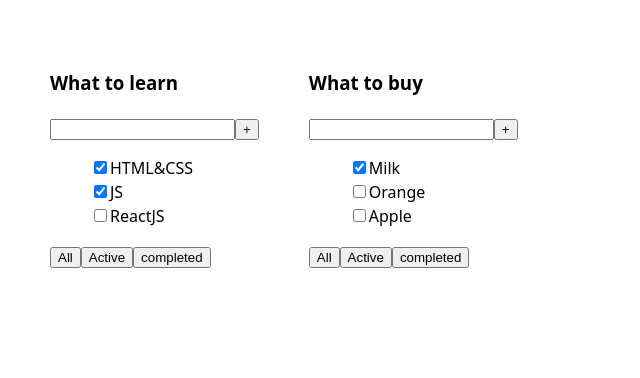
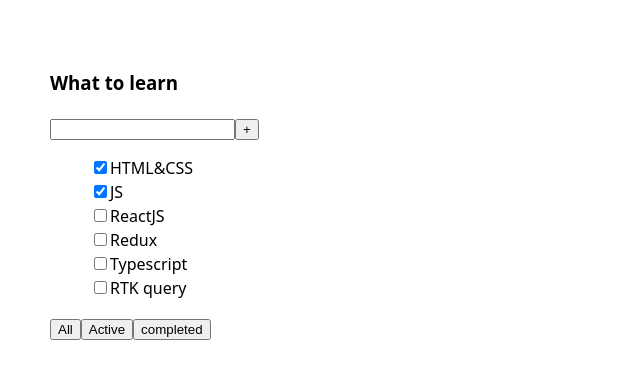
Before and after one commit to ElenaWebDev984/todolist_repetition, a React (Vite) app: page / in a window 1280 px wide. Shown: the top 378 px of the page, without its empty margins (0-640 px from the left). Built offline with nearby package versions, Linux system fonts and the light colour scheme.

Commit message:
preparation for lesson 2

```diff
--- a/src/App.tsx
+++ b/src/App.tsx
@@ -7,18 +7,15 @@ export const App = () => {
         { id: 1, title: 'HTML&CSS', isDone: true },
         { id: 2, title: 'JS', isDone: true },
         { id: 3, title: 'ReactJS', isDone: false },
+        { id: 4, title: 'Redux', isDone: false },
+        { id: 5, title: 'Typescript', isDone: false },
+        { id: 6, title: 'RTK query', isDone: false },
     ]
 
-    const tasks2: Tasks[] = [
-        { id: 1, title: 'Milk', isDone: true },
-        { id: 2, title: 'Orange', isDone: false },
-        { id: 3, title: 'Apple', isDone: false },
-    ]
 
     return (
         <div className="App">
             <TodolistItem title='What to learn' tasks={tasks1}/>
-            <TodolistItem title='What to buy' tasks={tasks2}/>
         </div>
     );
 };
```
